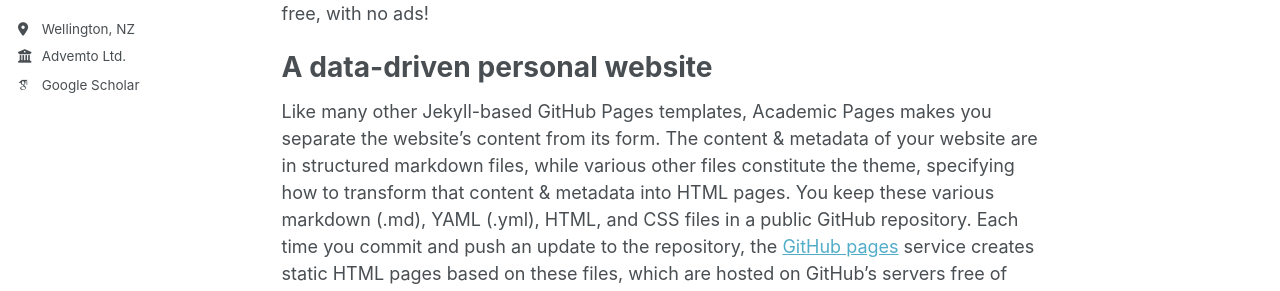
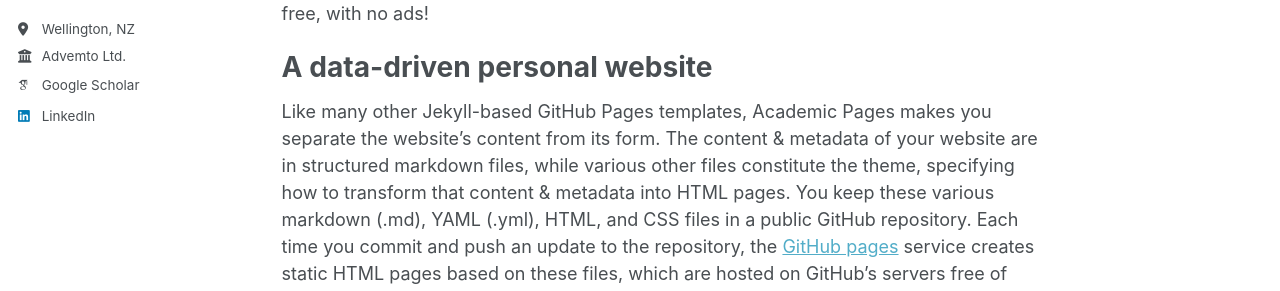
Before and after one commit to RT93am/My-Web, a Jekyll site: the page built from _pages/about.md, in a window 1280 px wide. Shown: the part 357-648 px from the top of the page. Built offline with Jekyll 4.4.1, drawn with Linux system fonts in a browser that asks for light colours; some web fonts are replaced.

Commit message:
Update _config.yml

```diff
--- a/_config.yml
+++ b/_config.yml
@@ -62,7 +62,7 @@ author:
   keybase          : # Username
   instagram        : # Username
   lastfm           : # Username
-  linkedin         : # ronnie-tamming
+  linkedin         : ronnie-tamming
   mastodon         : # URL
   medium           : # URL
   pinterest        : # Username
```
